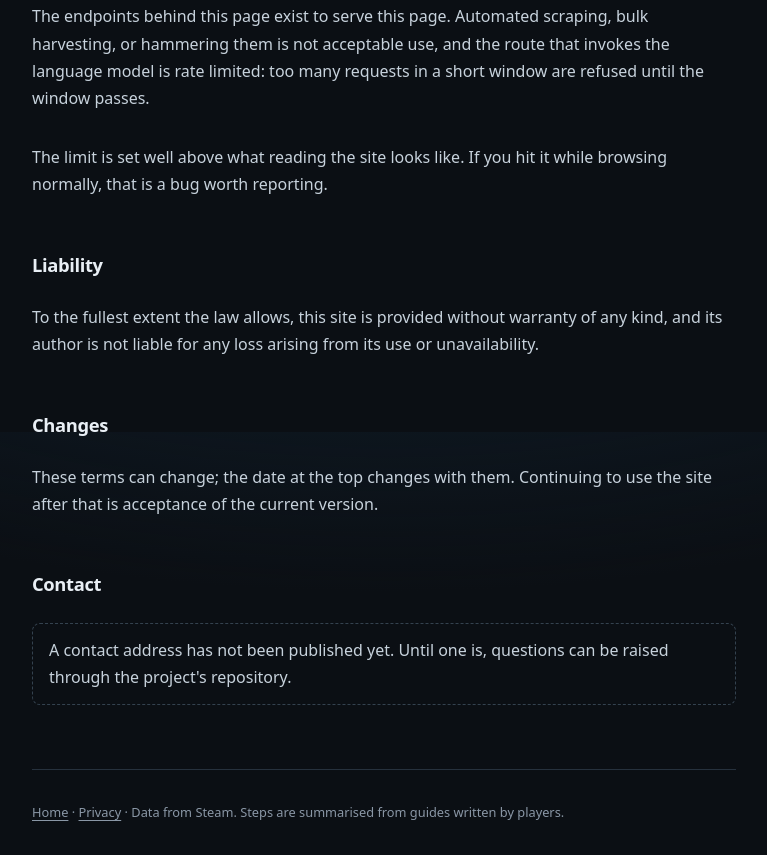
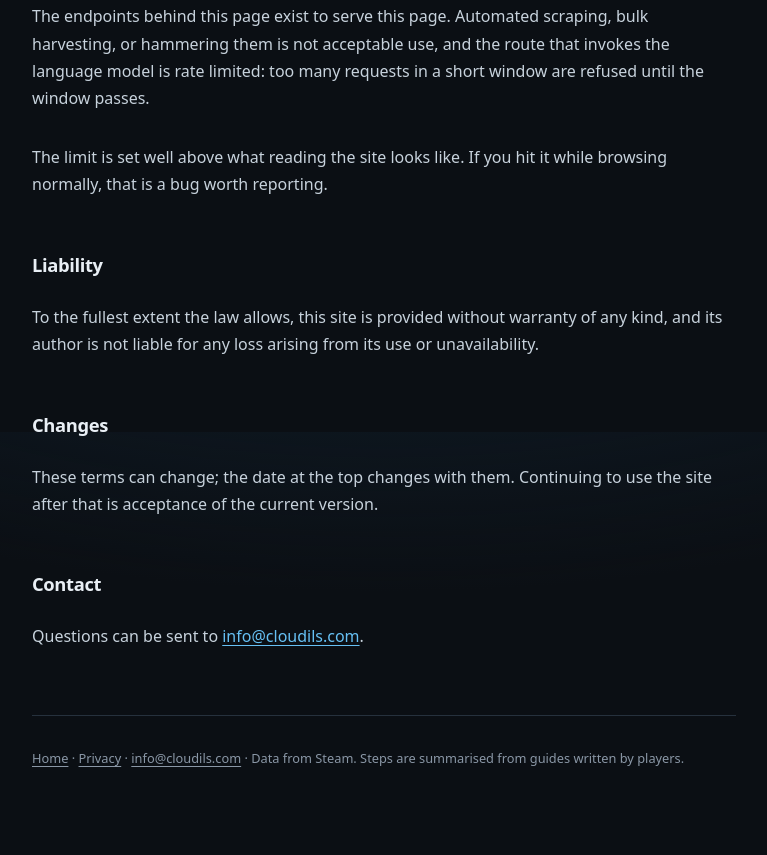
Before and after one commit to Isma-L154/histlow-tracker, a website: page web/public/terms.html in a window 1280 px wide. Shown: the part 1968-2823 px from the top of the page, without its empty margins (256-1023 px from the left). After the commit the page ends 2768 px from the top, so only its background shows below. Drawn offline with Linux system fonts and the light colour scheme.

Commit message:
Publish info@cloudils.com as the contact address (#115)
The footer of every page links it, and the Contact sections of the privacy
and terms pages name it in place of the placeholder. The placeholder style
has no users left, so it goes too.

Closes #114

```diff
--- a/web/public/styles.css
+++ b/web/public/styles.css
@@ -1112,14 +1112,6 @@ main {
   margin-bottom: 0;
 }
 
-/* Marks text that is a placeholder, so it cannot be mistaken for finished. */
-.doc-todo {
-  padding: 0.8rem 1rem;
-  border: 1px dashed var(--border-strong);
-  border-radius: var(--radius-sm);
-  color: var(--muted);
-}
-
 /* As wide as the prose, so the wordmark lines up with the text. */
 .doc-page .topbar,
 .doc-page .footer {
--- a/web/public/terms.html
+++ b/web/public/terms.html
@@ -147,15 +147,15 @@
       </p>
 
       <h2>Contact</h2>
-      <p class="doc-todo">
-        <!-- TODO: replace before this is treated as final. -->
-        A contact address has not been published yet. Until one is, questions
-        can be raised through the project's repository.
+      <p>
+        Questions can be sent to
+        <a href="mailto:info@cloudils.com">info@cloudils.com</a>.
       </p>
     </main>
 
     <footer class="footer">
       <a href="/">Home</a> · <a href="/privacy">Privacy</a> ·
+      <a href="mailto:info@cloudils.com">info@cloudils.com</a> ·
       Data from Steam. Steps are summarised from guides written by players.
     </footer>
   </body>
```
Also changed, not shown: web/public/index.html (+2 -1 lines), web/public/privacy.html (+4 -4 lines), web/test/shell.test.ts (+24 -0 lines).
